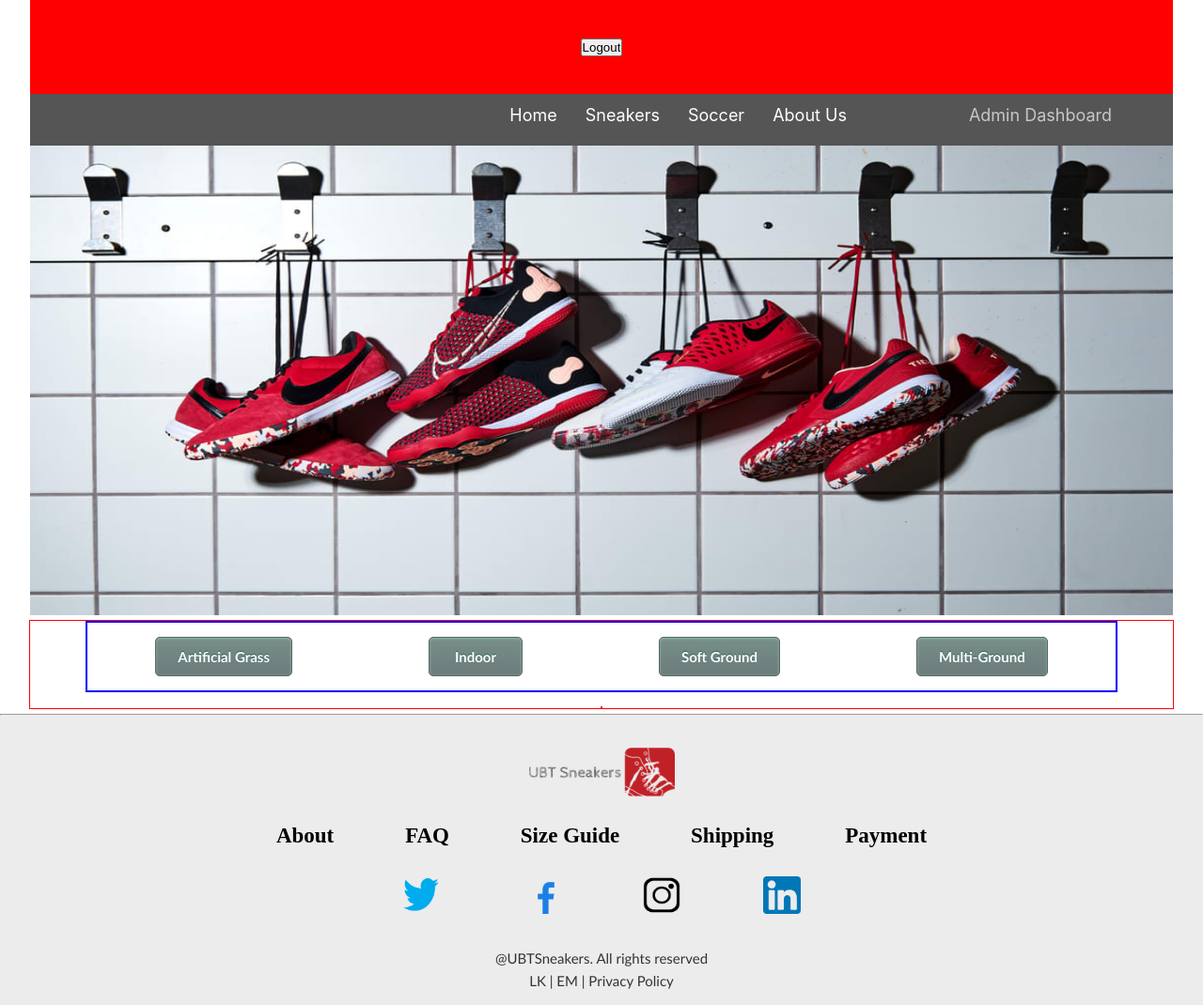
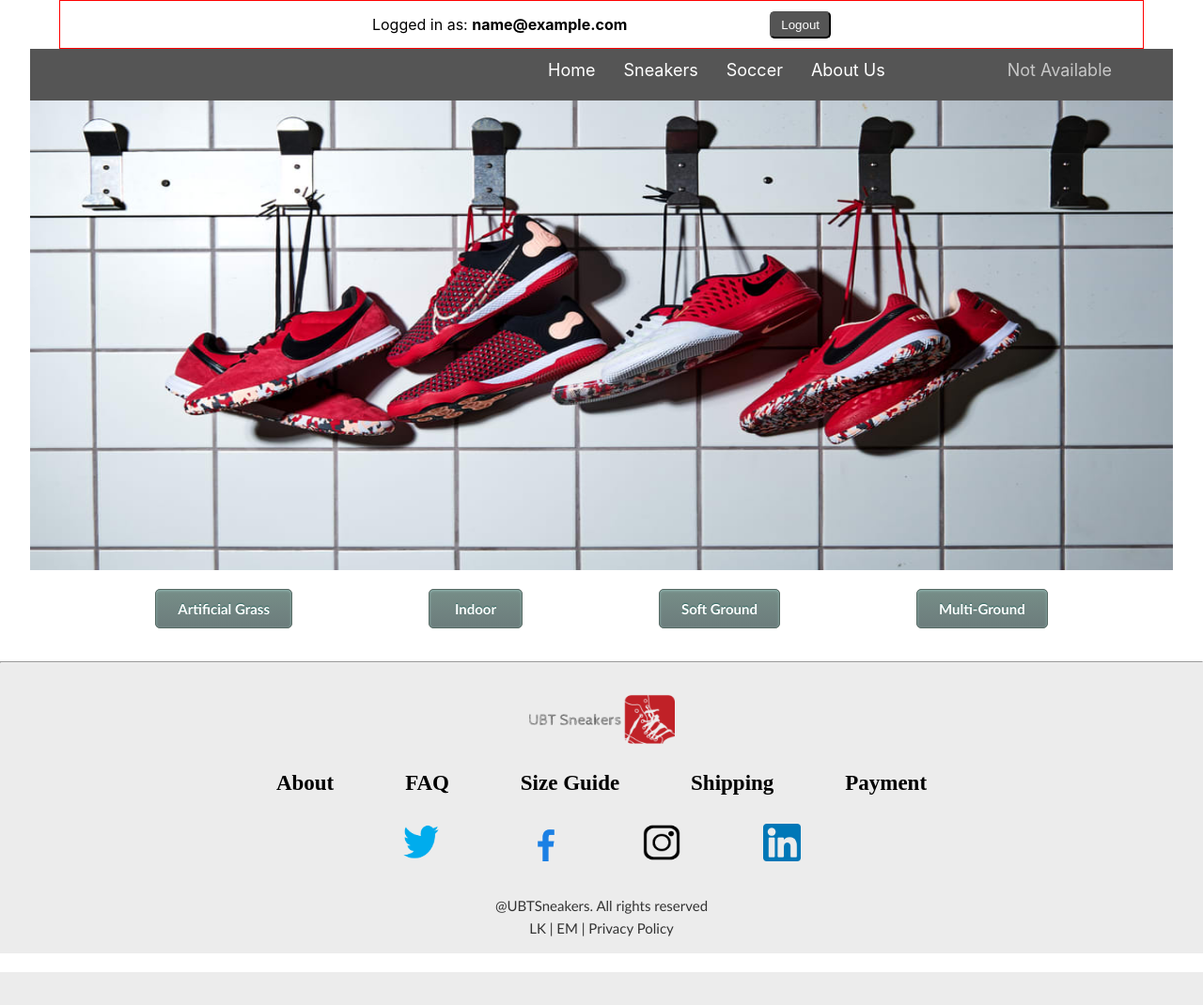
Before and after one commit to lorikKastratii/UBTSneakers-, a PHP site: page /soccer.php in a window 1280 px wide. Shown: the top 1070 px of the page at 94% size. After the commit the page ends 1035 px from the top, so only its background shows below. Run offline with PHP 8.4, Linux system fonts and the light colour scheme; the visitor is signed in with stand-in values (Sample User, id 1); data that the repository does not hold is empty.

Commit message:
Projekti updated

```diff
--- a/admin/Models/User.php
+++ b/admin/Models/User.php
@@ -94,7 +94,15 @@
 
         public function register(){
             try {
-
+                $sql = "INSERT INTO Users  (firstname,lastname,email,password,role) values (:firstname,:lastname,:email,:password,:role)";
+                $stmt=$this->prepare($sql);
+                $stmt->bindParam(":firstname",$this->firstname);
+                $stmt->bindParam(":lastname",$this->lastname);
+                $stmt->bindParam(":email",$this->email);
+                $stmt->bindParam(":password",$this->password);
+                $stmt->bindParam(":role",$this->role);
+                $stmt->execute();
+                header("Location:login.php");
             }catch (PDOException $e){
                 echo "Error: " . $e->getMessage();
             }
--- a/admin/inc/layout.php
+++ b/admin/inc/layout.php
@@ -62,4 +62,3 @@
     <!--sidebar end-->
 
     <div class="content">
-      <div class="card">
--- a/css/header.css
+++ b/css/header.css
@@ -4,14 +4,12 @@
 
 }
 
-.loggedIn{
+.logged{
     display: flex;
-    width: 95%;
-    background-color: red;
-    justify-content: center;
-    align-items: center;
-    height: 100px;
     margin: 0 auto;
+    border: 1px solid red;
+    width: 90%;
+    width: 100px;
 }
 
 .header{
@@ -69,6 +67,10 @@
 
 }
 
+#logout{
+    background-color: blue;
+}
+
 @media only screen and (max-width:500px){
 
     /* .header{
--- a/css/soccer.css
+++ b/css/soccer.css
@@ -65,12 +65,12 @@
 
 .main {
     display: flex;
-    border: 1px solid red;
-    justify-content: center;
+    justify-content: space-around;
     align-items: center;
     /* padding: 5px; */
     flex-wrap: wrap;
     margin-top: 15px;
+    width: 90vw;
 }
 
 
@@ -98,6 +98,6 @@
 }
 
 .item img {
-    height: 200px;
-    width: 180px;
+    height: 100px;
+    width: 160px;
 }
--- a/inc/header.php
+++ b/inc/header.php
@@ -10,18 +10,50 @@ session_start();
     <!-- header css -->
     <link rel="stylesheet" href="css/header.css">
     <script src="javascript/myJs.js"></script>
+    <style>
+        .logged {
+            display:flex;
+            width:90vw;
+            margin:0 auto;
+            height:50px;
+            font-family: -apple-system, BlinkMacSystemFont, 'Segoe UI', Roboto, Oxygen, Ubuntu, Cantarell, 'Open Sans', 'Helvetica Neue', sans-serif;
+        }
+        .logoutForm{
+            display:flex;
+            width:50vw;
+            align-items:center;
+        }
+        #logout{
+            padding:5px 10px;
+            background-color: rgb(85, 85, 85);
+            border-radius:5px;
+            color:white;
+        }
+    </style>
 
 
 </head>
 <body>
 
         <?php
+            // if(isset($_SESSION['user'])){
+            //     echo "<div class='loggedIn'>
+            //         <form method='post'>
+            //             <input type='submit' name='logout' value='Logout' id='logout'>
+            //         </form>
+            //     </div>";
+            // }
+
             if(isset($_SESSION['user'])){
-                echo "<div class='loggedIn'>
-                    <form method='post' class='loggedIn'>
-                        <input type='submit' name='logout' value='Logout'>
+                echo "
+                <div class='logged'>
+                    <form method='post' class='logoutForm'>
+                        <label>Logged in as: <b>" . $_SESSION["user"]["email"] ."</b></label>
+                        <input type='submit' value='Logout' name='logout' id='logout'>
                     </form>
-                </div>";
+                </div>
+
+                ";
             }
 
             if(isset($_POST['logout'])){
@@ -39,10 +71,10 @@ session_start();
             <li><a href="about.php">About Us</a></li>
             <?php
             if(isset($_SESSION['user'])){
-                if($_SESSION['user']['role'] == 2){
-                    echo "<li style='color:white;'>LoggedIn as " . $_SESSION["user"]["firstname"]."</li>";
+                if($_SESSION['user']['role'] == 1){
+                    echo "<li><a href='admin/index.php'>Admin Dashboard</a></li>";
                 }else {
-                    echo "<li><a href='admin/index.php'>Admin Dashboard</a></li>";
+                    echo "<li><a href='index.php'>Not Available</a></li>";
                 }
             } else {
                 echo "<li><a href='login.php'>BECOME A MEMBER</a></li>";
--- a/sneakers.php
+++ b/sneakers.php
@@ -37,6 +37,7 @@
         <?php
             $product = new Product();
             foreach ($product->find_all() as $p){
+                if($p->getCategory() == 1){
                     $user = new User();
                         $user = $user->find_id($p->getInsertedBy());
                     echo "<div class='item'>";
@@ -44,8 +45,11 @@
                         echo "<img src='images/" . $p->getImage() . "'>";
                         echo "<h1>" . $p->getName() . "</h1>";
                         echo "<p>" . $p->getPrice() . "$</p>";
+                        if(isset($_SESSION['user'])){
                             echo "<p style='font-size:12px;'>Posted by:" . $user->getFirstname() . "</p>";
+                        }
                     echo "</div>";
+                }
             }
         ?>
 
--- a/soccer.php
+++ b/soccer.php
@@ -13,9 +13,9 @@
         <img src="images/football.jpg" alt="">
     </div>
 
-    <div class="container" style="border:1px solid red;">
+    <div class="container">
 
-        <div class="menuButtons"  style="border:2px solid blue;">
+        <div class="menuButtons">
             <button class="buttons" onclick="artificialGrassDiv()">Artificial Grass</button>
             <button class="buttons" onclick="indoorDiv()">Indoor</button>
             <button class="buttons" onclick="softGroundDiv()">Soft Ground</button>
@@ -25,16 +25,18 @@
         <div class="main">
             <?php
                 $product = new Product();
-                foreach ($product->find_product_categories(2) as $p){
-                    // $user = new User();
-                    // $user = $user->find_id($p->getInsertedBy());
-                    echo "<div class='item' style='border:1px solid green;'>";
+                foreach ($product->find_all() as $p){
+                    if($p->getCategory() == 2){
+                        $user = new User();
+                        $user = $user->find_id($p->getInsertedBy());
+                        echo "<div class='item'>";
 
-                        echo "<img src='images/" . $p->getImage() . "'>";
-                        echo "<h1>" . $p->getName() . "</h1>";
-                        echo "<p>" . $p->getPrice() . "$</p>";
-                        echo "<p style='font-size:12px;'>Posted by:" . $user->getFirstname() . "</p>";
-                    echo "</div>";
+                            echo "<img src='images/" . $p->getImage() . "'>";
+                            echo "<h1>" . $p->getName() . "</h1>";
+                            echo "<p>" . $p->getPrice() . "$</p>";
+                            echo "<p style='font-size:12px;'>Posted by:" . $user->getFirstname() . "</p>";
+                        echo "</div>";
+                    }
                 }
             ?>
 
```
Also changed, not shown: admin/add_products.php (+8 -1 lines), inc/functions.php (added, +17 -0 lines), login.php (+26 -6 lines), images/af1White.jpg (added), images/af1WhiteRed.jpg (added), images/mercurial.jpg (added). Lines whose indentation alone changed are shown as unchanged.
